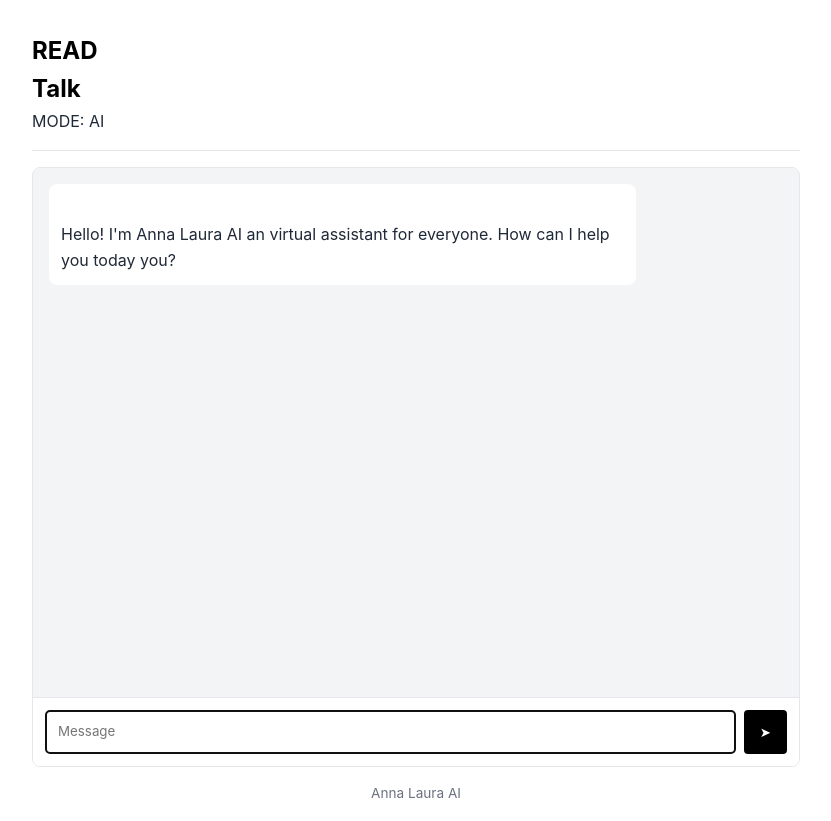
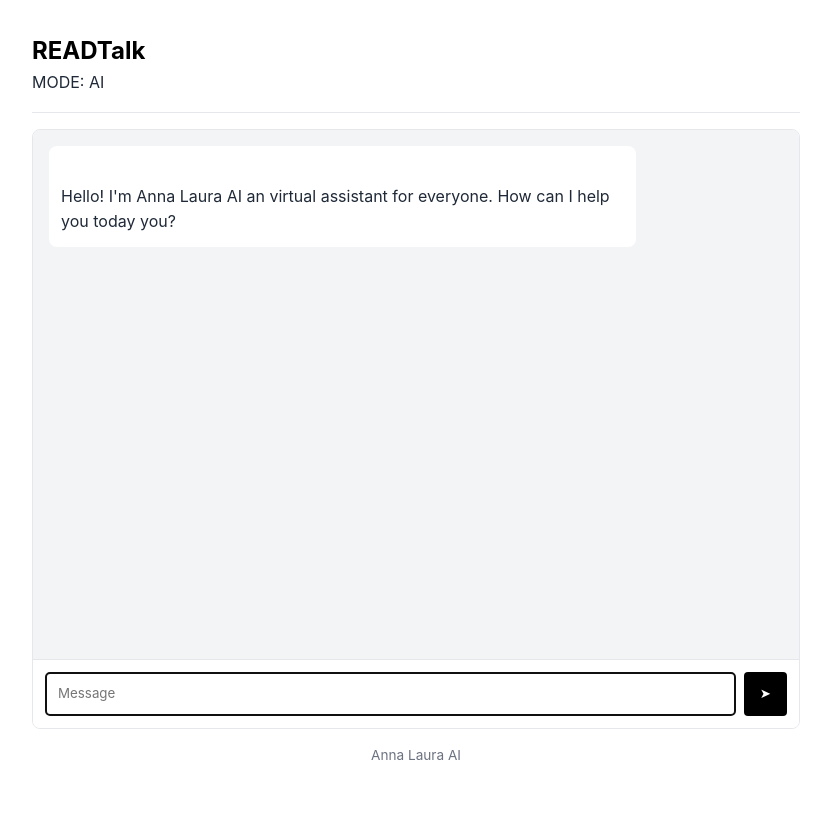
Before and after one commit to readtalk/large-language-model, a website: page public/index.html in a window 1280 px wide. Shown: the whole page, without its empty margins (224-1055 px from the left). After the commit the page ends 800 px from the top, so only its background shows below. Drawn offline with Linux system fonts and the light colour scheme.

Commit message:
Update header title to 'READTalk'

```diff
--- a/public/index.html
+++ b/public/index.html
@@ -144,7 +144,7 @@
 	</head>
 	<body>
 		<header>
-			<h1>READ<p>Talk</p></h1>
+			<h1>READTalk</h1>
 			<p>MODE: AI</p>
 		</header>
 
```
